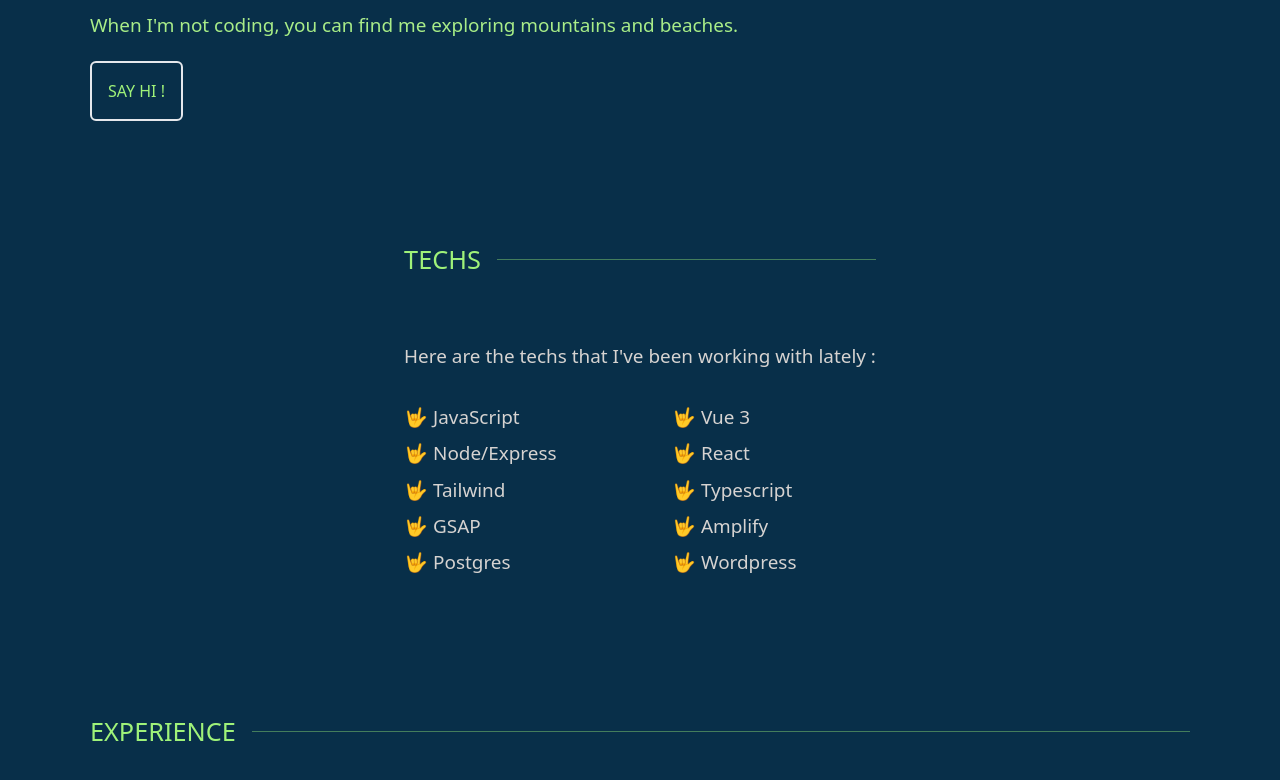
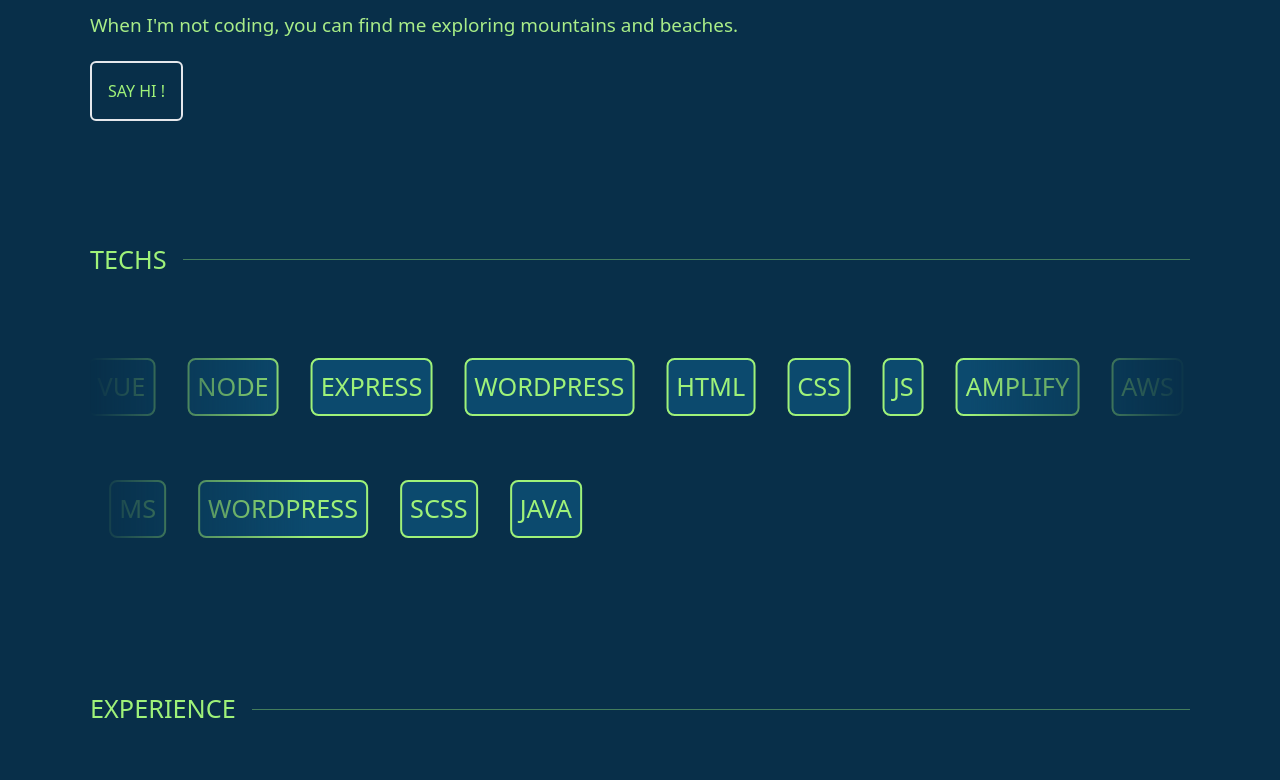
Before and after one commit to kdjordan/2023_portfolio, a Vue app: page / in a window 1280 px wide. Shown: the part 506-1286 px from the top of the page. Built offline with nearby package versions, Linux system fonts and the light colour scheme.

Commit message:
kinda got it working - horozontil infinte scroll

```diff
--- a/src/animations.ts
+++ b/src/animations.ts
@@ -53,3 +53,8 @@
 		start: '25% 75%'
 	}})
 }
+
+export function horozontilScrolling( items: string[]) {
+  console.log(items)
+
+}
--- /dev/null
+++ b/src/components/InfinteScroller.vue
@@ -0,0 +1,59 @@
+<script setup lang="ts">
+	import { onMounted } from 'vue';
+
+onMounted(() => {
+
+  const scrollers: NodeListOf<Element> | null = document.querySelectorAll('.scroller');
+  scrollers.forEach(scroller => {
+    scroller.setAttribute("data-animated", "true")
+  })
+})
+
+
+	defineProps<{
+		arr: string[];
+    direction: 'right' | 'left';
+    speed: number;
+	}>();
+
+</script>
+<template>
+	<div class="w-full overflow-x-hidden scroller"
+  :style="{
+      '--scroll-direction': direction === 'right' ? 'reverse' : 'normal',
+      '--scroll-speed': speed + 's'
+    }"
+  >
+		<ul class="flex gap-[2rem] py-4 flex-nowrap scrollerInner">
+			<li
+				v-for="(el, index) in arr"
+				:key="index"
+				class="inline-block  uppercase text-highGreen text-sizeLg border-2 border-highGreen p-2 rounded-lg bg-sky-900"
+			>
+				{{ el }}
+			</li>
+		</ul>
+	</div>
+</template>
+
+<style scoped>
+
+.scroller {
+  mask: linear-gradient(90deg, transparent, white 20%, white 80%, transparent);
+}
+
+.scrollerInner {
+  animation: scroll var(--scroll-speed) linear infinite;
+  flex-wrap: nowrap;
+  animation-direction: var(--scroll-direction);
+}
+
+
+
+@keyframes scroll {
+  to {
+    transform: translateX(calc(-50% - 1rem));
+  }
+}
+
+</style>
--- a/src/components/home/HomeTechs.vue
+++ b/src/components/home/HomeTechs.vue
@@ -2,19 +2,24 @@
 import { onMounted } from 'vue';
 import { fadeInTextBlock } from '../../animations';
 
+import InfinteScroller from '../InfinteScroller.vue';
+
+const currentTechs = ['Typescript', 'Tailwind', 'React', 'Vue', 'Node', 'Express', 'Wordpress', 'HTML', 'CSS', 'JS', 'Amplify', 'AWS', 'CI/CD', 'ThreeJS', 'Adobe']
+const previousTechs = ['PHP', 'C++', 'MS', 'Wordpress', 'SCSS', 'JAVA']
+
 onMounted(() => {
-	fadeInTextBlock('#about')
+	fadeInTextBlock('#techs')
 })
 
 </script>
 <template>
 	<section
 		id="techs"
-		class="flex flex-col justify-center pb-[15vh] w-full"
+		class="flex flex-col justify-center pb-[15vh]"
 		style="scroll-margin-top: 100px;"
 		>
 		<div
-			class="flex flex-col text-stone-300 pb-[2vh] lg:max-w-[1100px] lg:mx-auto"
+			class="flex flex-col text-stone-300 pb-[2vh] lg:max-w-[1100px] lg:mx-auto w-full"
 		>
 		<h2 class="flex items-center text-highGreen pb-[3rem] w-full text-sizeLg">
 			TECHS
@@ -25,12 +30,15 @@
 		</div>
 		<div>
 			<div class="flex flex-col text-stone-300">
-				<div class="mb-8">
+				<!-- <div class="mb-8">
 					Here are the techs that I've been working with lately
 					:
-				</div>
+				</div> -->
 				<div>
-					<ul
+				<InfinteScroller :arr="currentTechs" direction="right" :speed=50 />
+				<div class="py-4"></div>
+				<InfinteScroller :arr="previousTechs" direction="left" :speed=20 />
+					<!-- <ul
 						class="grid grid-cols-2 gap-x-16 gap-y-2 p-0 list-none overflow-hidden"
 					>
 						<li><span>🤟 </span>JavaScript</li>
@@ -43,7 +51,7 @@
 						<li><span>🤟 </span>Amplify</li>
 						<li><span>🤟 </span>Postgres</li>
 						<li><span>🤟 </span>Wordpress</li>
-					</ul>
+					</ul> -->
 				</div>
 			</div>
 		</div>
```
